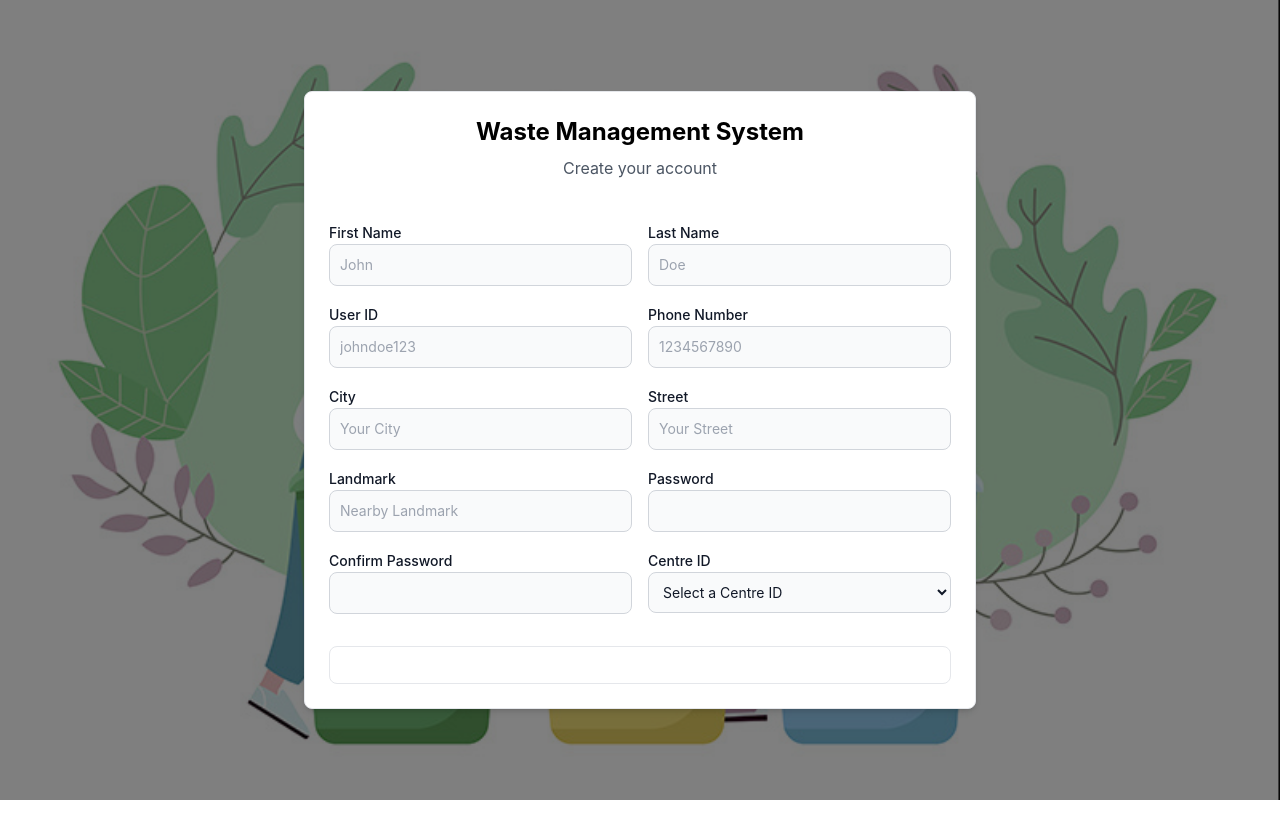
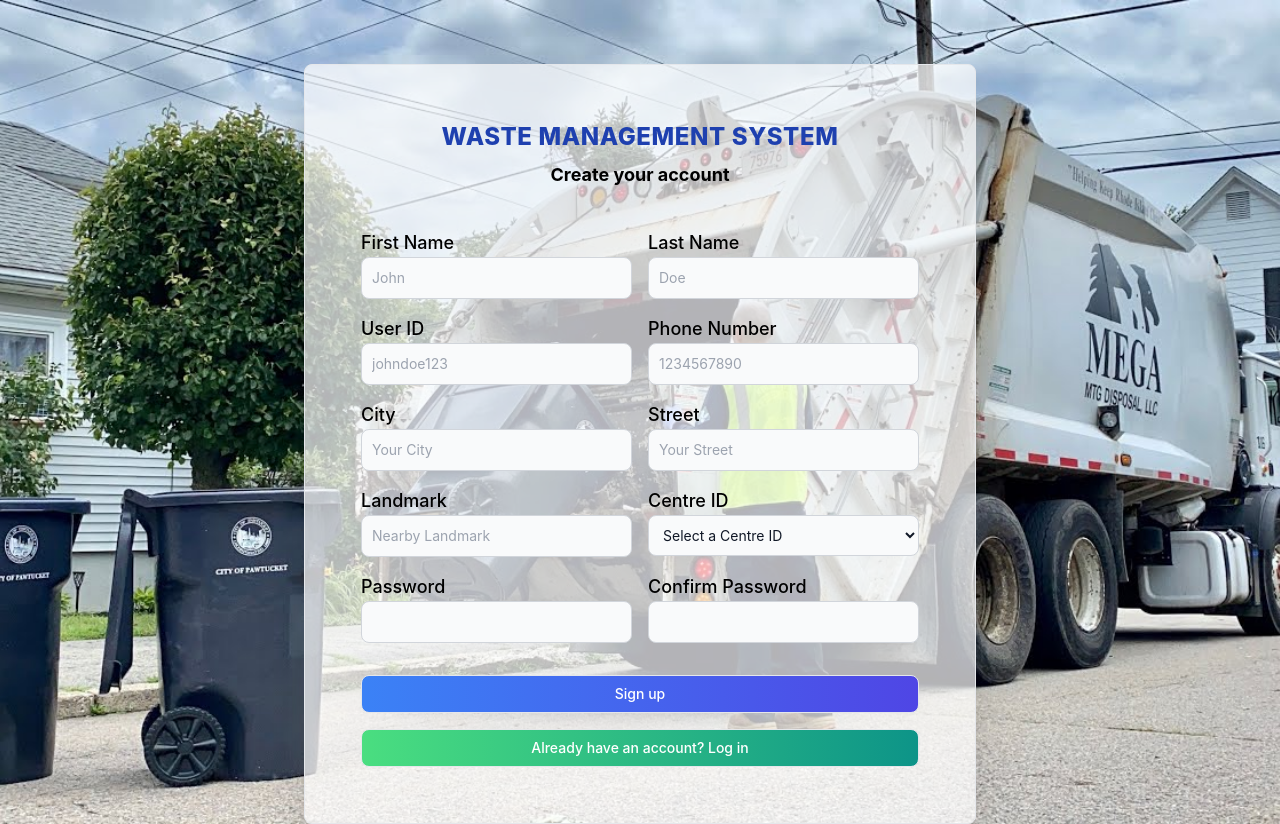
Before and after one commit to Vionarose9/Waste-Management-System, a React (Create React App) app in the folder frontend/: page /user/signup in a window 1280 px wide. Before the commit the page ends 800 px from the top, so only its background shows below. Built offline with nearby package versions, Linux system fonts and the light colour scheme.

Commit message:
updated frontend

```diff
--- a/frontend/src/pages/UserLogin.js
+++ b/frontend/src/pages/UserLogin.js
@@ -64,13 +64,19 @@ export default function Login() {
   };
 
   return (
-    <div className="flex items-center justify-center min-h-screen bg-gray-100">
-      <Card className="w-full max-w-md">
-        <h2 className="text-2xl font-bold text-center mb-2">Waste Management System</h2>
-        <p className="text-center text-gray-600 mb-6">Login to your account</p>
+    <div
+      className="flex items-center justify-center min-h-screen bg-gradient-to-r from-blue-500 to-green-500 bg-cover bg-center relative"
+      style={{ backgroundImage: `url('/usersignup2.jpeg')` }}
+    >
+      <div className="absolute inset-0 bg-black opacity-10"></div> {/* Dark overlay for background */}
+      <Card className="w-full max-w-md bg-white bg-opacity-70 rounded-3xl shadow-xl p-10 relative z-10">
+        <h2 className="text-2xl font-extrabold text-center mb-2 text-transparent bg-clip-text bg-gradient-to-r from-blue-600 to-teal-500">
+          Waste Management System
+        </h2>
+        <p className="text-center text-black-800 font-bold mb-6 text-lg">Login to your account</p>
         <form onSubmit={handleSubmit} className="flex flex-col gap-4">
           <div>
-            <Label htmlFor="userId" value="User ID" />
+            <Label htmlFor="userId" value="User ID" className="text-lg text-black-800 border-gray-300 focus:border-teal-500 focus:ring-teal-500 rounded-lg" />
             <TextInput
               id="userId"
               name="userId"
@@ -79,10 +85,11 @@ export default function Login() {
               required
               value={formData.userId}
               onChange={handleChange}
+              className="rounded-lg border-gray-300 focus:border-teal-500 focus:ring-teal-500"
             />
           </div>
           <div>
-            <Label htmlFor="password" value="Password" />
+            <Label htmlFor="password" value="Password" className="text-lg text-black-800 border-gray-300 focus:border-teal-500 focus:ring-teal-500 rounded-lg" />
             <TextInput
               id="password"
               name="password"
@@ -91,6 +98,7 @@ export default function Login() {
               required
               value={formData.password}
               onChange={handleChange}
+              className="rounded-lg border-gray-300 focus:border-teal-500 focus:ring-teal-500"
             />
           </div>
           {message.content && (
@@ -98,12 +106,16 @@ export default function Login() {
               {message.content}
             </Alert>
           )}
-          <Button type="submit" disabled={isLoading}>
+          <Button
+            type="submit"
+            className="w-full py-3 mt-4 rounded-full bg-gradient-to-r from-teal-400 to-blue-600 text-white font-semibold hover:from-teal-500 hover:to-blue-700 transition duration-200 ease-in-out transform hover:scale-105"
+            disabled={isLoading}
+          >
             {isLoading ? "Logging in..." : "Login"}
           </Button>
-          <p className="text-center text-sm text-gray-600">
+          <p className="text-center text-sm text-gray-600 mt-4">
             Don't have an account?{' '}
-            <a href="/signup" className="text-blue-600 hover:underline">
+            <a href="/user/signup" className="text-teal-500 font-medium hover:underline">
               Sign up
             </a>
           </p>
--- a/frontend/src/pages/UserSignup.js
+++ b/frontend/src/pages/UserSignup.js
@@ -1,8 +1,10 @@
-import React, { useState } from 'react';
+import React, { useState, useEffect } from 'react';
 import axios from 'axios';
 import { Button, Label, TextInput, Card, Alert, Select } from 'flowbite-react';
+import { useNavigate } from 'react-router-dom';
 
 export default function SignUp() {
+  const navigate = useNavigate();
   const [formData, setFormData] = useState({
     firstName: '',
     lastName: '',
@@ -17,10 +19,24 @@ export default function SignUp() {
   });
   const [isLoading, setIsLoading] = useState(false);
   const [message, setMessage] = useState({ type: '', content: '' });
+  const [currentImage, setCurrentImage] = useState(0);
+
+  const backgroundImages = [
+    '/usersignup.png',
+    '/usersignup2.jpeg',
+    '/usersignup3.jpeg'
+  ];
+
+  useEffect(() => {
+    const interval = setInterval(() => {
+      setCurrentImage((prev) => (prev + 1) % backgroundImages.length);
+    }, 2000);
+    return () => clearInterval(interval);
+  }, [backgroundImages.length]);
 
   const handleChange = (e) => {
     const { name, value } = e.target;
-    setFormData(prevState => ({
+    setFormData((prevState) => ({
       ...prevState,
       [name]: value
     }));
@@ -95,16 +111,23 @@ export default function SignUp() {
   };
 
   return (
-    <div className="flex items-center justify-center min-h-screen bg-cover bg-center" style={{backgroundImage: 'url("/Background.png")'}}>
-      <div className="absolute inset-0 bg-black opacity-50"></div>
-      <Card className="w-full max-w-2xl relative z-10">
+    <div
+      className="flex items-center justify-center min-h-screen bg-cover bg-center pt-16" // Added padding at the top
+      style={{ backgroundImage: `url(${backgroundImages[currentImage]})` }}
+    >
+      <Card className="w-full max-w-2xl relative z-10 bg-white bg-opacity-70 shadow-2xl rounded-lg p-8">
         <form onSubmit={handleSubmit} className="grid grid-cols-2 gap-4">
-          <div className="col-span-2">
-            <h2 className="text-2xl font-bold text-center mb-2">Waste Management System</h2>
-            <p className="text-center text-gray-600 mb-6">Create your account</p>
+          <div className="col-span-2 text-center">
+            <h2 className="text-2xl font-extrabold mb-2 text-blue-800 uppercase tracking-wide text-shadow-lg">
+              Waste Management System
+            </h2>
+            <p className="text-lg font-bold text-black-800 mb-6 text-shadow-md">
+              Create your account
+            </p>
           </div>
           <div>
-            <Label htmlFor="firstName" value="First Name" />
+            <Label htmlFor="firstName" value="First Name"
+            className="text-lg text-black-800 border-gray-300 focus:border-teal-500 focus:ring-teal-500 rounded-lg" />
             <TextInput
               id="firstName"
               name="firstName"
@@ -113,10 +136,11 @@ export default function SignUp() {
               required
               value={formData.firstName}
               onChange={handleChange}
+
             />
           </div>
           <div>
-            <Label htmlFor="lastName" value="Last Name" />
+            <Label htmlFor="lastName" value="Last Name" className="text-lg text-black-800 border-gray-300 focus:border-teal-500 focus:ring-teal-500 rounded-lg"/>
             <TextInput
               id="lastName"
               name="lastName"
@@ -128,7 +152,7 @@ export default function SignUp() {
             />
           </div>
           <div>
-            <Label htmlFor="userId" value="User ID" />
+            <Label htmlFor="userId" value="User ID" className="text-lg text-black-800 border-gray-300 focus:border-teal-500 focus:ring-teal-500 rounded-lg" />
             <TextInput
               id="userId"
               name="userId"
@@ -140,7 +164,7 @@ export default function SignUp() {
             />
           </div>
           <div>
-            <Label htmlFor="phoneNumber" value="Phone Number" />
+            <Label htmlFor="phoneNumber" value="Phone Number" className="text-lg text-black-800 border-gray-300 focus:border-teal-500 focus:ring-teal-500 rounded-lg" />
             <TextInput
               id="phoneNumber"
               name="phoneNumber"
@@ -152,7 +176,7 @@ export default function SignUp() {
             />
           </div>
           <div>
-            <Label htmlFor="city" value="City" />
+            <Label htmlFor="city" value="City"  className="text-lg text-black-800 border-gray-300 focus:border-teal-500 focus:ring-teal-500 rounded-lg"/>
             <TextInput
               id="city"
               name="city"
@@ -164,7 +188,7 @@ export default function SignUp() {
             />
           </div>
           <div>
-            <Label htmlFor="street" value="Street" />
+            <Label htmlFor="street" value="Street" className="text-lg text-black-800 border-gray-300 focus:border-teal-500 focus:ring-teal-500 rounded-lg" />
             <TextInput
               id="street"
               name="street"
@@ -176,7 +200,7 @@ export default function SignUp() {
             />
           </div>
           <div>
-            <Label htmlFor="landmark" value="Landmark" />
+            <Label htmlFor="landmark" value="Landmark" className="text-lg text-black-800 border-gray-300 focus:border-teal-500 focus:ring-teal-500 rounded-lg" />
             <TextInput
               id="landmark"
               name="landmark"
@@ -188,29 +212,7 @@ export default function SignUp() {
             />
           </div>
           <div>
-            <Label htmlFor="password" value="Password" />
-            <TextInput
-              id="password"
-              name="password"
-              type="password"
-              required
-              value={formData.password}
-              onChange={handleChange}
-            />
-          </div>
-          <div>
-            <Label htmlFor="confirmPassword" value="Confirm Password" />
-            <TextInput
-              id="confirmPassword"
-              name="confirmPassword"
-              type="password"
-              required
-              value={formData.confirmPassword}
-              onChange={handleChange}
-            />
-          </div>
-          <div>
-            <Label htmlFor="centreId" value="Centre ID" />
+            <Label htmlFor="centreId" value="Centre ID"  className="text-lg text-black-800 border-gray-300 focus:border-teal-500 focus:ring-teal-500 rounded-lg"/>
             <Select
               id="centreId"
               name="centreId"
@@ -225,6 +227,28 @@ export default function SignUp() {
               <option value="4">4 - Koramangala</option>
             </Select>
           </div>
+          <div>
+            <Label htmlFor="password" value="Password"  className="text-lg text-black-800 border-gray-300 focus:border-teal-500 focus:ring-teal-500 rounded-lg"/>
+            <TextInput
+              id="password"
+              name="password"
+              type="password"
+              required
+              value={formData.password}
+              onChange={handleChange}
+            />
+          </div>
+          <div>
+            <Label htmlFor="confirmPassword" value="Confirm Password" className="text-lg text-black-800 border-gray-300 focus:border-teal-500 focus:ring-teal-500 rounded-lg" />
+            <TextInput
+              id="confirmPassword"
+              name="confirmPassword"
+              type="password"
+              required
+              value={formData.confirmPassword}
+              onChange={handleChange}
+            />
+          </div>
           <div className="col-span-2">
             {message.content && (
               <Alert color={message.type === 'success' ? 'success' : 'failure'}>
@@ -232,9 +256,16 @@ export default function SignUp() {
               </Alert>
             )}
           </div>
-          <div className="col-span-2">
-            <Button type="submit" className="w-full" disabled={isLoading}>
+          <div className="col-span-2 space-y-4">
+            <Button type="submit" className="w-full bg-gradient-to-r from-blue-500 to-indigo-600 hover:from-blue-700 hover:to-indigo-800" disabled={isLoading}>
               {isLoading ? "Signing up..." : "Sign up"}
+            </Button>
+            <Button
+              onClick={() => navigate('/user/login')}
+              type="button"
+              className="w-full bg-gradient-to-r from-green-400 to-teal-600 hover:from-green-600 hover:to-teal-700"
+            >
+              Already have an account? Log in
             </Button>
           </div>
         </form>
```
Also changed, not shown: 2 other files (tests, documents, lock files or other folders).
